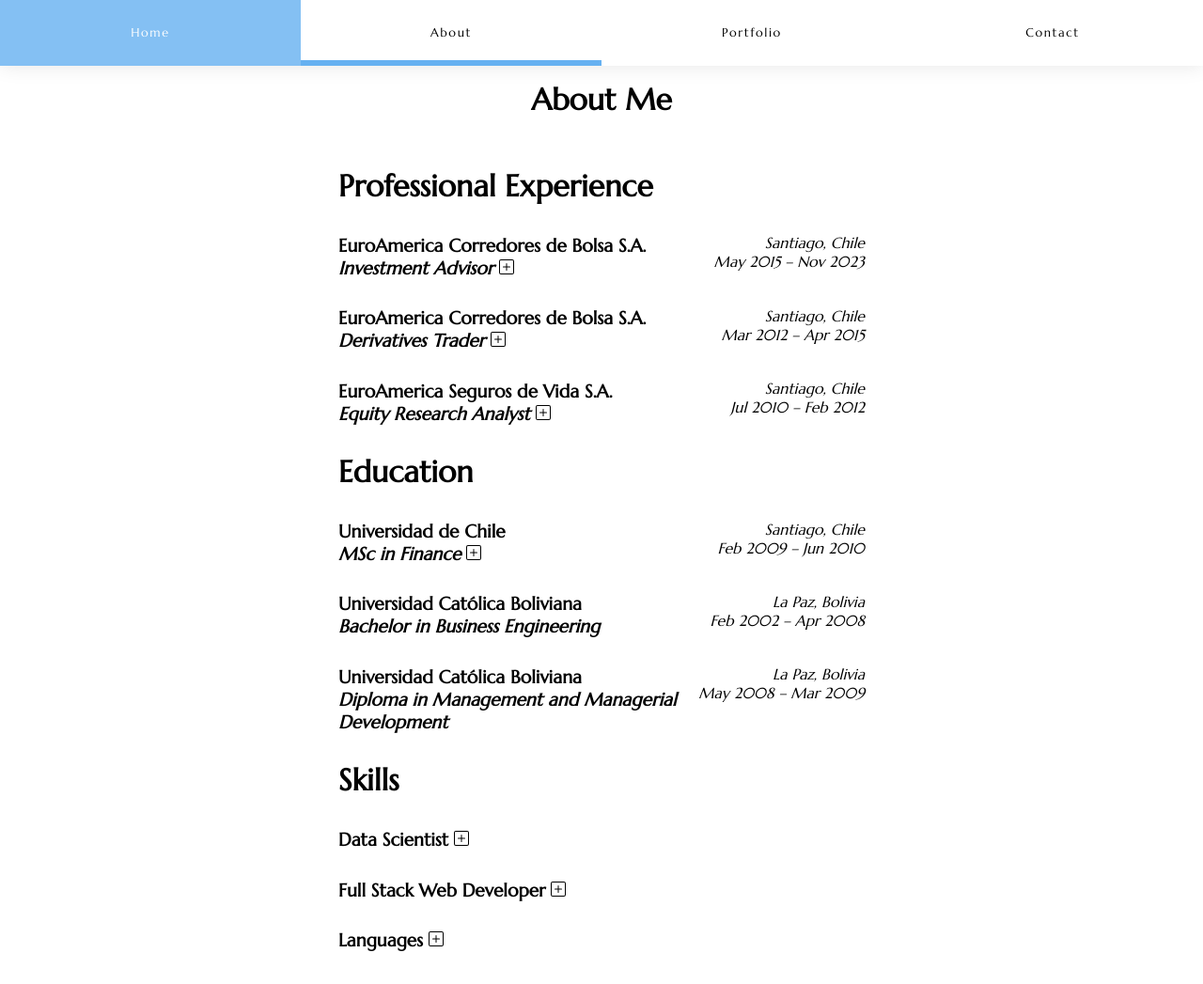
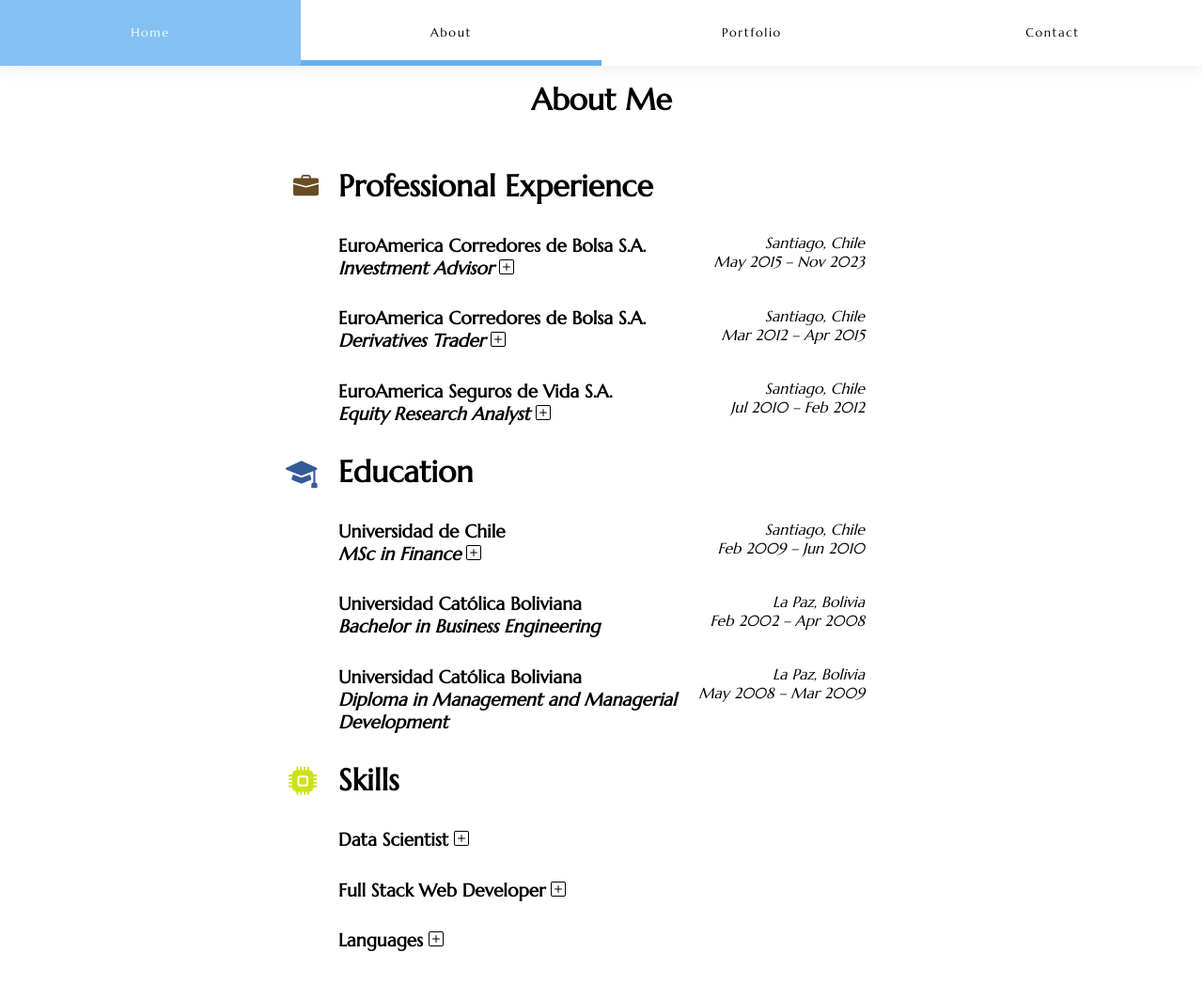
Before and after one commit to machib77/marcelobarrero, a Django app: page /about/ in a window 1280 px wide. Shown: the whole page at 94% size. Run offline with Django 5.2, Linux system fonts and the light colour scheme.

Commit message:
about icons

```diff
--- a/static/css/about.css
+++ b/static/css/about.css
@@ -55,6 +55,7 @@ li {
   padding: 0;
   margin-top: 1em;
   margin-bottom: 1em;
+  position: relative;
 }
 
 .top-title {
@@ -65,3 +66,36 @@ li {
 /* .grid-container:hover {
   background-color: rgba(102, 177, 241, 0.8);
 } */
+
+.svg-title {
+  position: absolute;
+  left: -3em; /* Adjust as needed */
+  top: 56%;
+  transform: translateY(-50%);
+}
+
+#briefcase {
+  width: 1.7em;
+  height: 1.7em;
+  color: #684d24;
+}
+
+#mortorboard {
+  width: 2.1em;
+  height: 2.1em;
+  color: #335b96;
+}
+
+#education-container {
+  left: -3.5em;
+}
+
+#cpu {
+  width: 1.9em;
+  height: 1.9em;
+  color: #cee116;
+}
+
+#skills-container {
+  left: -3.3em;
+}
--- a/templates/pages/about.html
+++ b/templates/pages/about.html
@@ -38,6 +38,18 @@
   </div>
   <div class="container">
     <div class="title-container">
+      <div class="svg-title" id="briefcase-container">
+        <svg id="briefcase"
+             xmlns="http://www.w3.org/2000/svg"
+             width="16"
+             height="16"
+             fill="currentColor"
+             class="bi bi-briefcase-fill"
+             viewBox="0 0 16 16">
+          <path d="M6.5 1A1.5 1.5 0 0 0 5 2.5V3H1.5A1.5 1.5 0 0 0 0 4.5v1.384l7.614 2.03a1.5 1.5 0 0 0 .772 0L16 5.884V4.5A1.5 1.5 0 0 0 14.5 3H11v-.5A1.5 1.5 0 0 0 9.5 1zm0 1h3a.5.5 0 0 1 .5.5V3H6v-.5a.5.5 0 0 1 .5-.5" />
+          <path d="M0 12.5A1.5 1.5 0 0 0 1.5 14h13a1.5 1.5 0 0 0 1.5-1.5V6.85L8.129 8.947a.5.5 0 0 1-.258 0L0 6.85z" />
+        </svg>
+      </div>
       <h1>Professional Experience</h1>
     </div>
     <div class="item-container">
@@ -125,6 +137,18 @@
       </div>
     </div>
     <div class="title-container">
+      <div class="svg-title" id="education-container">
+        <svg id="mortorboard"
+             xmlns="http://www.w3.org/2000/svg"
+             width="16"
+             height="16"
+             fill="currentColor"
+             class="bi bi-mortarboard-fill"
+             viewBox="0 0 16 16">
+          <path d="M8.211 2.047a.5.5 0 0 0-.422 0l-7.5 3.5a.5.5 0 0 0 .025.917l7.5 3a.5.5 0 0 0 .372 0L14 7.14V13a1 1 0 0 0-1 1v2h3v-2a1 1 0 0 0-1-1V6.739l.686-.275a.5.5 0 0 0 .025-.917z" />
+          <path d="M4.176 9.032a.5.5 0 0 0-.656.327l-.5 1.7a.5.5 0 0 0 .294.605l4.5 1.8a.5.5 0 0 0 .372 0l4.5-1.8a.5.5 0 0 0 .294-.605l-.5-1.7a.5.5 0 0 0-.656-.327L8 10.466z" />
+        </svg>
+      </div>
       <h1>Education</h1>
     </div>
     <div class="item-container">
@@ -187,6 +211,18 @@
       </div>
     </div>
     <div class="title-container">
+      <div class="svg-title" id="skills-container">
+        <svg id="cpu"
+             xmlns="http://www.w3.org/2000/svg"
+             width="16"
+             height="16"
+             fill="currentColor"
+             class="bi bi-cpu-fill"
+             viewBox="0 0 16 16">
+          <path d="M6.5 6a.5.5 0 0 0-.5.5v3a.5.5 0 0 0 .5.5h3a.5.5 0 0 0 .5-.5v-3a.5.5 0 0 0-.5-.5z" />
+          <path d="M5.5.5a.5.5 0 0 0-1 0V2A2.5 2.5 0 0 0 2 4.5H.5a.5.5 0 0 0 0 1H2v1H.5a.5.5 0 0 0 0 1H2v1H.5a.5.5 0 0 0 0 1H2v1H.5a.5.5 0 0 0 0 1H2A2.5 2.5 0 0 0 4.5 14v1.5a.5.5 0 0 0 1 0V14h1v1.5a.5.5 0 0 0 1 0V14h1v1.5a.5.5 0 0 0 1 0V14h1v1.5a.5.5 0 0 0 1 0V14a2.5 2.5 0 0 0 2.5-2.5h1.5a.5.5 0 0 0 0-1H14v-1h1.5a.5.5 0 0 0 0-1H14v-1h1.5a.5.5 0 0 0 0-1H14v-1h1.5a.5.5 0 0 0 0-1H14A2.5 2.5 0 0 0 11.5 2V.5a.5.5 0 0 0-1 0V2h-1V.5a.5.5 0 0 0-1 0V2h-1V.5a.5.5 0 0 0-1 0V2h-1zm1 4.5h3A1.5 1.5 0 0 1 11 6.5v3A1.5 1.5 0 0 1 9.5 11h-3A1.5 1.5 0 0 1 5 9.5v-3A1.5 1.5 0 0 1 6.5 5" />
+        </svg>
+      </div>
       <h1>Skills</h1>
     </div>
     <div class="item-container">
--- a/templates/pages/home.html
+++ b/templates/pages/home.html
@@ -1,6 +1,10 @@
 {% extends "_base.html" %}
 <!-- Static -->
 {% load static %}
+<!-- Extra CSS -->
+{% block extra_css %}
+  <link rel="stylesheet" href="{% static 'css/home.css' %}" />
+{% endblock extra_css %}
 <!-- Título -->
 {% block title %}
   Home
@@ -29,11 +33,11 @@
       A proactive, adaptable, and collaborative professional with over 14 years of
       experience in the financial sector.
       <br>
+      <br>
       Proven track record of success as a trader
       and analyst, demonstrating exceptional analytical skills and a strategic
       approach to decision-making.
     </p>
-    <br />
     <br>
     <button>
       <a href="{% static 'documents/CV.pdf' %}" download>Download CV</a>
```
Also changed, not shown: static/css/home.css (added, +9 -0 lines).
